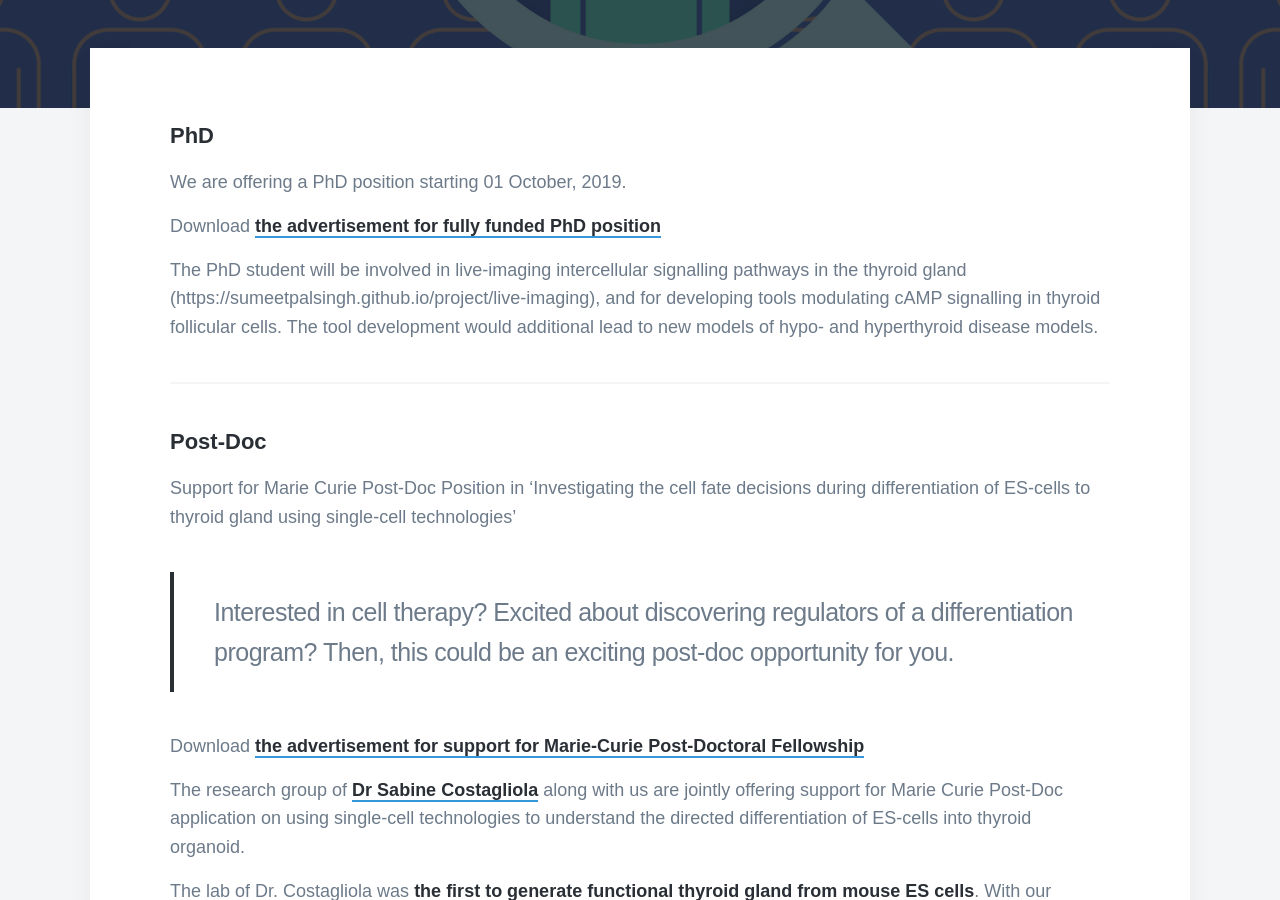
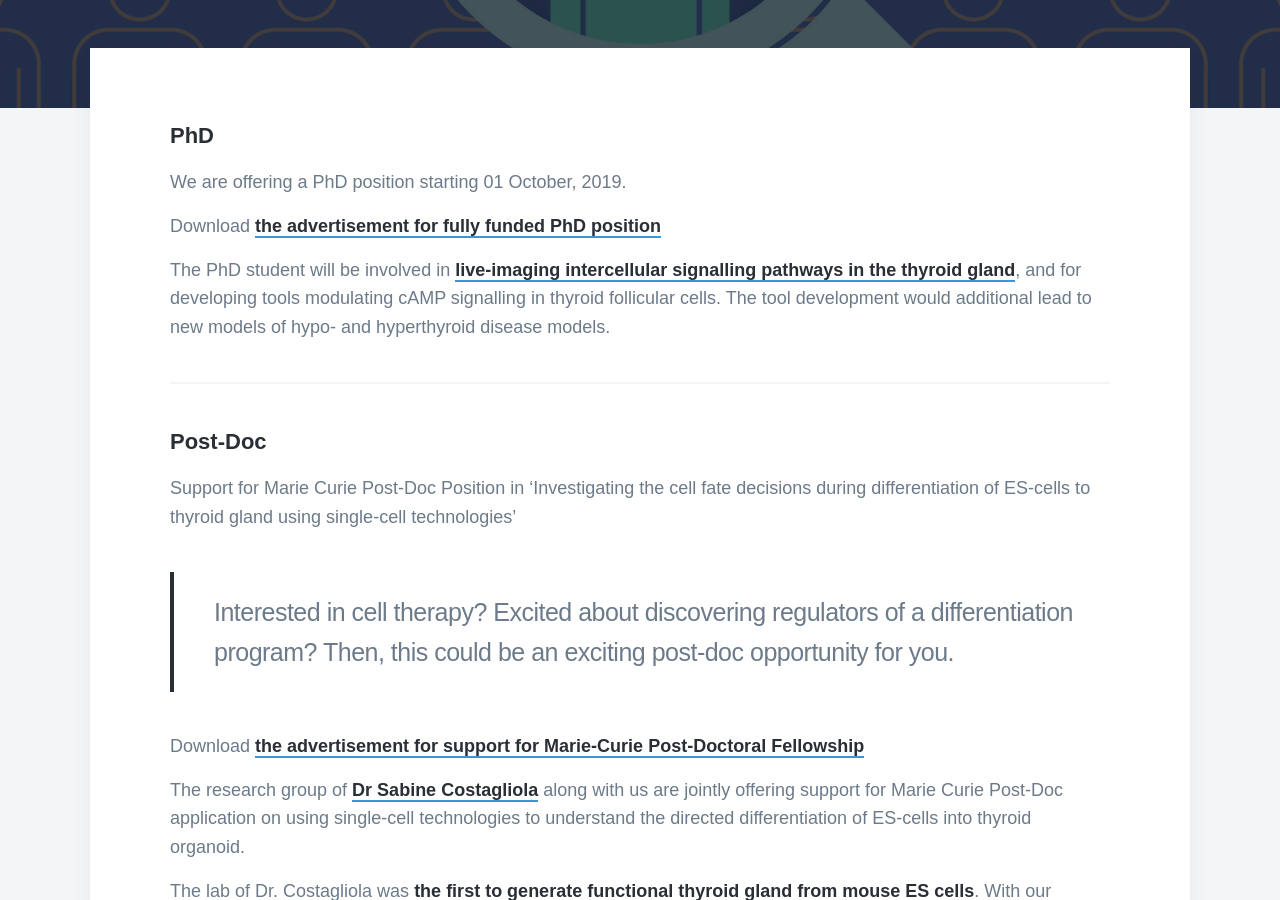
Before and after one commit to sumeetpalsingh/sumeetpalsingh.github.io, a Jekyll site: the page built from _pages/vacancies.md, in a window 1280 px wide and 900 px high, scrolled down 478 px. Built offline with Jekyll 4.4.1, drawn with Linux system fonts in a browser that asks for light colours; nearby versions of some CDN libraries; some web fonts are replaced.

Commit message:
Update vacancies.md

```diff
--- a/_pages/vacancies.md
+++ b/_pages/vacancies.md
@@ -11,7 +11,7 @@ We are offering a PhD position starting 01 October, 2019.
 
 Download [the advertisement for fully funded PhD position][1]
 
-The PhD student will be involved in live-imaging intercellular signalling pathways in the thyroid gland (https://sumeetpalsingh.github.io/project/live-imaging), and for developing tools modulating cAMP signalling in thyroid follicular cells. The tool development would additional lead to new models of hypo- and hyperthyroid disease models.
+The PhD student will be involved in [live-imaging intercellular signalling pathways in the thyroid gland](https://sumeetpalsingh.github.io/project/live-imaging), and for developing tools modulating cAMP signalling in thyroid follicular cells. The tool development would additional lead to new models of hypo- and hyperthyroid disease models.
 
 [1]:{{ site.url }}/vacancy/PhD.pdf
 
```
